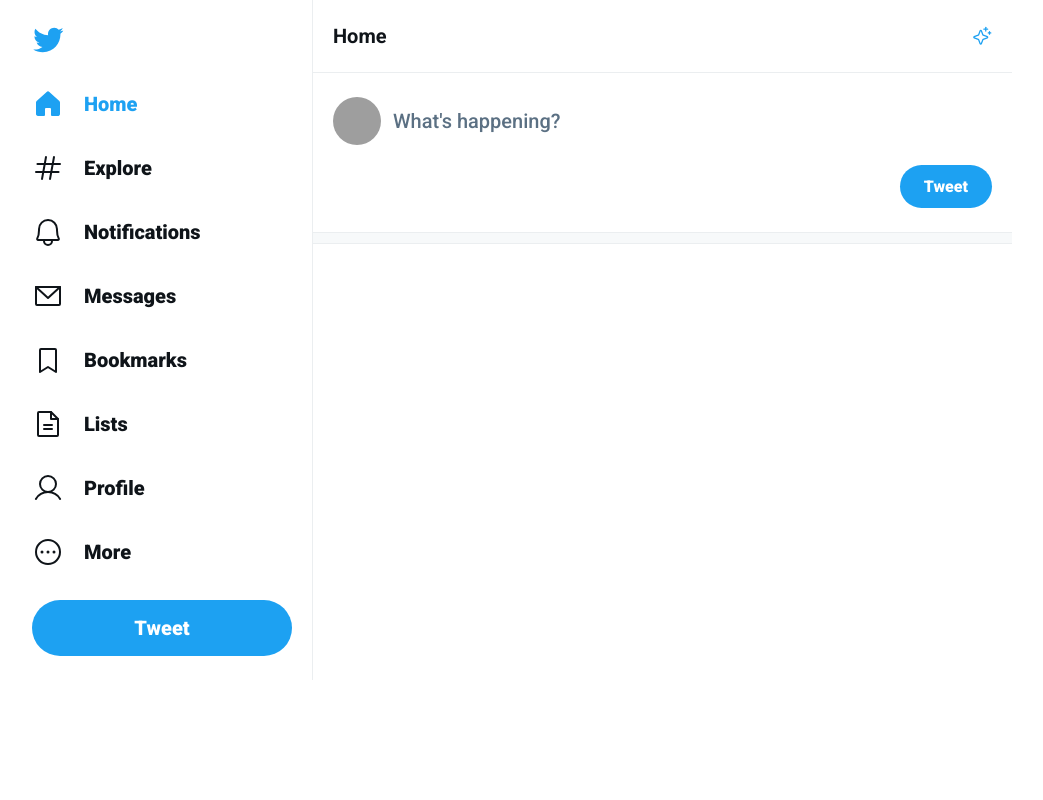
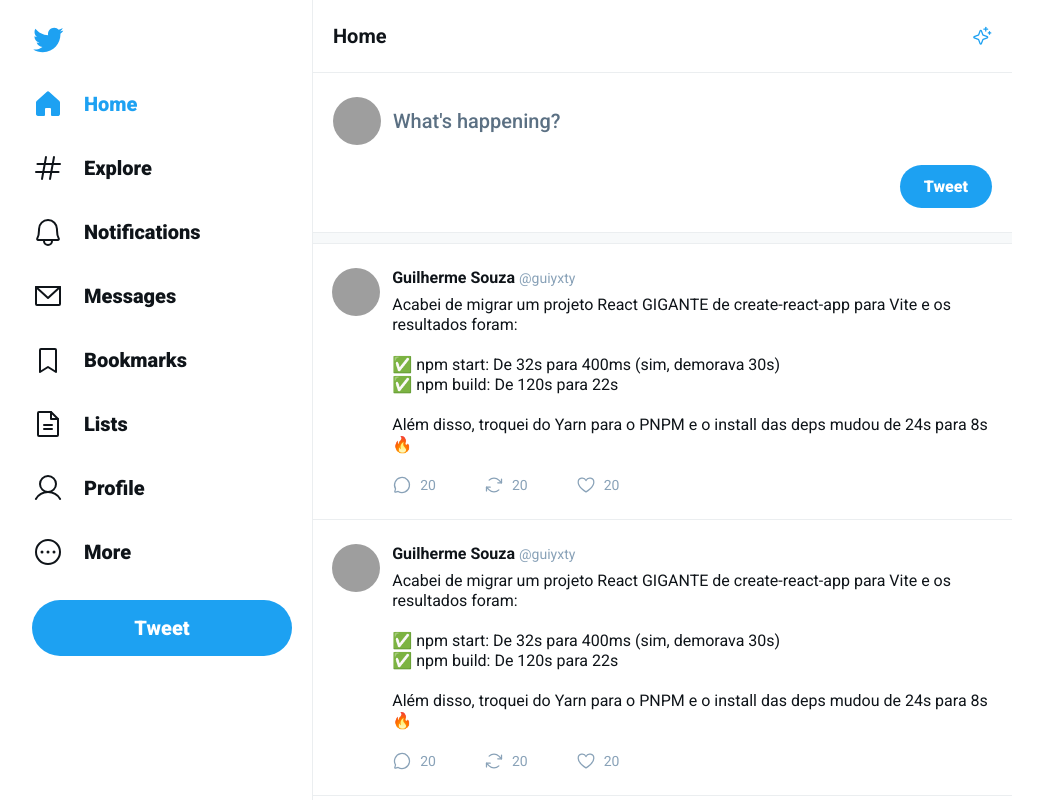
Before and after one commit to guuisouza/twitter-ui, a React (Vite) app: page / in a window 1280 px wide. Shown: the top 800 px of the page, without its empty margins (128-1171 px from the left). Built offline with nearby package versions, Linux system fonts and the light colour scheme; grey boxes are pictures that could not be loaded.

Commit message:
feat: implementing list of tweets

```diff
--- /dev/null
+++ b/src/components/Tweet.css
@@ -0,0 +1,61 @@
+.tweet {
+    padding: 1.5rem 1.2rem;
+    display: grid;
+    grid-template-columns: 3rem 1fr;
+    gap: 0.75rem;
+    border-bottom: 1px solid #ebeef0;
+    text-decoration: none;
+}
+
+.tweet img {
+    width: 3rem;
+    height: 3rem;
+    border-radius: 9999px;
+}
+
+.tweet .tweet-content {
+    display: flex;
+    flex-direction: column;
+    gap: 0.5rem;
+}
+
+.tweet .tweet-content .tweet-content-header {
+    display: flex;
+    align-items: center;
+    gap: 0.25rem;
+}
+
+.tweet .tweet-content .tweet-content-header span {
+    font-size: 0.875rem;
+    color: #89a2b8;
+}
+
+.tweet .tweet-content p {
+    line-height: 1.25rem;
+}
+
+.tweet .tweet-content .tweet-content-footer {
+    display: flex;
+    align-items: center;
+    gap: 3rem;
+    margin-top: 0.75rem;
+}
+
+.tweet .tweet-content .tweet-content-footer button{
+    display: flex;
+    align-items: center;
+    gap: 0.5rem;
+    background: transparent;
+    border: 0;
+    font-size: 0.875rem;
+    color: #89a2b8;
+}
+
+.tweet .tweet-content .tweet-content-footer button:hover{
+    color: var(--twitter-blue);
+}
+
+.tweet .tweet-content .tweet-content-footer button svg {
+    width: 1.25rem;
+    height: 1.25rem;
+}
--- a/src/components/Tweet.tsx
+++ b/src/components/Tweet.tsx
@@ -1,17 +1,40 @@
-interface TweetProps {
-    user: string
-    children: string
-    likes?: number
-}
+import { ArrowsClockwise, ChatCircle, Heart } from 'phosphor-react'
+import './Tweet.css'
 
-export function Tweet(props: TweetProps){
-    console.log(props)
-    return(
-        <div className="tweet" style={{ alignItems: "center"}}>
-            <strong>{props.user}</strong>
-            <p>{props.children}</p>
-            <button>Like {props.likes ?? 0}</button>
-        </div>
+export function Tweet() {
+    return (
+        <a href="#" className="tweet">
+            <img src="https://github.com/guuisouza.png" alt="Guilherme Dilio" />
+            <div className="tweet-content">
+                <div className="tweet-content-header">
+                    <strong>Guilherme Souza</strong>
+                    <span>@guiyxty</span>
+                </div>
+                <p>
+                    Acabei de migrar um projeto React GIGANTE de create-react-app para Vite e os resultados foram:<br />
+                    <br />
+                    ✅ npm start: De 32s para 400ms (sim, demorava 30s)<br />
+                    ✅ npm build: De 120s para 22s<br />
+                    <br />
+                    Além disso, troquei do Yarn para o PNPM e o install das deps mudou de 24s para 8s 🔥
+                </p>
+                <div className="tweet-content-footer">
+                    <button type="button">
+                        <ChatCircle />
+                        20
+                    </button>
 
+                    <button type="button">
+                        <ArrowsClockwise />
+                        20
+                    </button>
+
+                    <button type="button">
+                        <Heart />
+                        20
+                    </button>
+                </div>
+            </div>
+        </a>
     )
 }
--- a/src/main.tsx
+++ b/src/main.tsx
@@ -5,6 +5,7 @@ import { House, Hash, Bell, EnvelopeSimple, BookmarkSimple, FileText, User, Dots
 import './global.css'
 
 import twitterLogo from './assets/logo-twitter.svg'
+import { Tweet } from './components/Tweet'
 // renderizar => mostrar em tela
 
 ReactDOM.createRoot(document.getElementById('root')!).render(
@@ -65,7 +66,13 @@ ReactDOM.createRoot(document.getElementById('root')!).render(
             </label>
             <button type="submit">Tweet</button>
           </form>
+
           <div className="separator"></div>
+
+          <Tweet />
+          <Tweet />
+          <Tweet />
+          <Tweet />
         </main>
       </div>
     </div>
```
